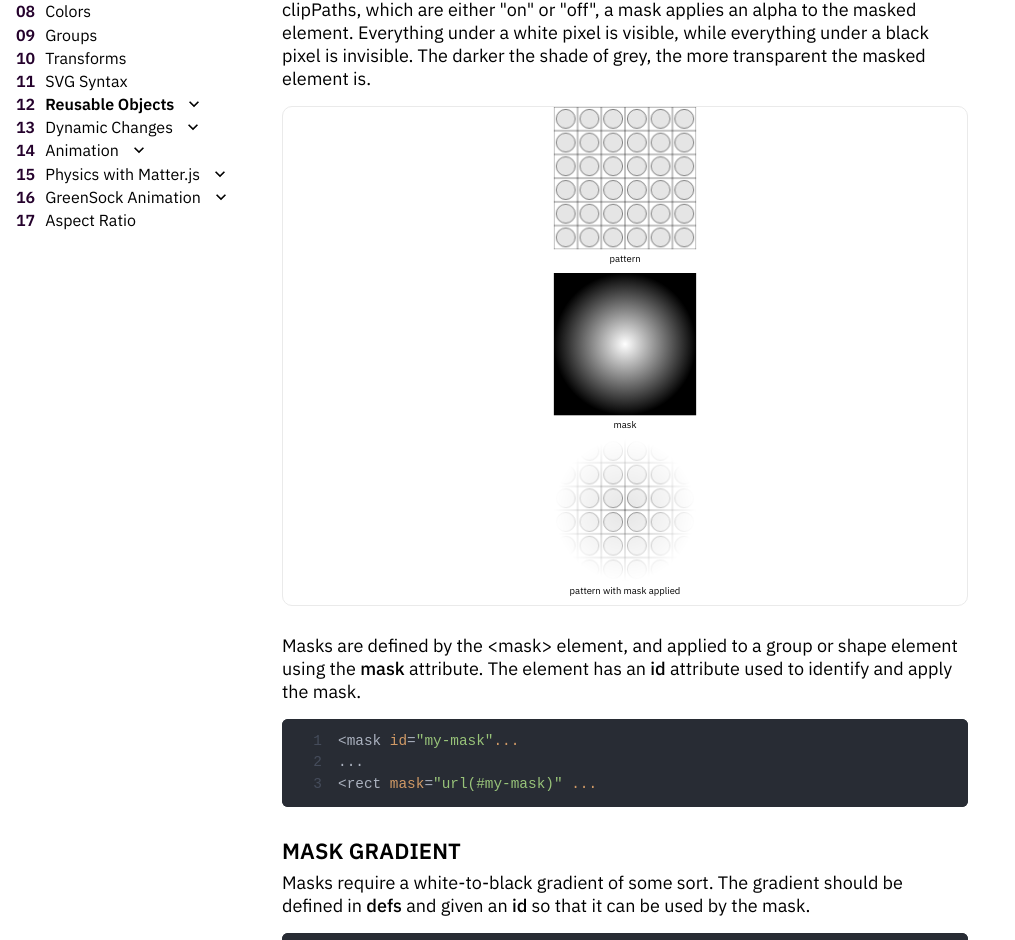
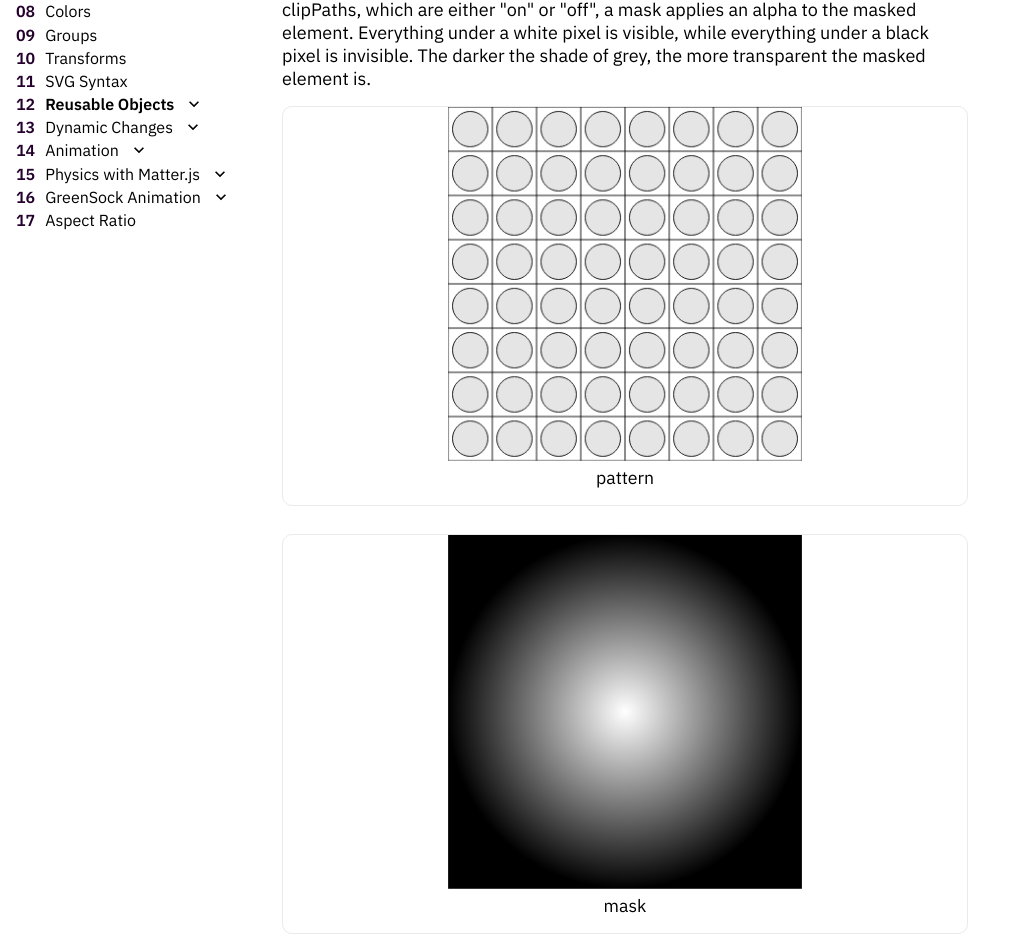
Before and after one commit to aokorodu/docsite-ccwsvgs, a React (Vite) app: page /reusable-mask in a window 1280 px wide. Shown: the part 241-1181 px from the top of the page, without its empty margins (0-1015 px from the left). Built offline with nearby package versions, Linux system fonts and the light colour scheme; a web font is replaced by a local one.

Commit message:
make mask examples bigger and more readable (#91)

```diff
--- a/src/components/reusablemaskchapter/index.tsx
+++ b/src/components/reusablemaskchapter/index.tsx
@@ -1,6 +1,47 @@
 export const MaskIntroExample = () => {
     return (<>
-        <svg width="400" height="1050" viewBox="0 0 400 1050">
+        <svg width="400" height="400" viewBox="0 0 400 450">
+            <defs>
+                <g id="simple_pattern" stroke="black" fill="none">
+                    <rect x="0" y="0" width="50" height="50" />
+                    <circle cx="25" cy="25" r="20"
+                        fill="black"
+                        fill-opacity=".1"
+                        stroke="black"
+                    />
+                </g>
+
+                <pattern id="simple_tile" x="0" y="0" width="50" height="50" patternUnits="userSpaceOnUse">
+                    <use href="#simple_pattern" x="0" y="0"></use>
+                </pattern>
+
+
+
+            </defs>
+            <rect x="0" y="0" width="400" height="400" fill="url(#simple_tile)">
+            </rect>
+            <text textAnchor="middle" dominantBaseline="hanging" x="200" y="410" fill="black" fontSize={20}>pattern</text>
+        </svg>
+        <svg width="400" height="400" viewBox="0 0 400 450">
+            <defs>
+                <g id="simple_pattern" stroke="black" fill="none">
+                    <rect x="0" y="0" width="50" height="50" />
+                    <circle cx="25" cy="25" r="20"
+                        fill="black"
+                        fill-opacity=".1"
+                        stroke="black"
+                    />
+                </g>
+                <radialGradient id="gradient">
+                    <stop offset="0%" stopColor="white" />
+                    <stop offset="100%" stopColor="black" />
+                </radialGradient>
+            </defs>
+            <rect x="0" y="0" width="400" height="400" fill="url(#gradient)">
+            </rect>
+            <text textAnchor="middle" dominantBaseline="hanging" x="200" y="410" fill="black" fontSize={20}>mask</text>
+        </svg>
+        <svg width="400" height="400" viewBox="0 0 400 450">
             <defs>
                 <g id="simple_pattern" stroke="black" fill="none">
                     <rect x="0" y="0" width="50" height="50" />
@@ -21,21 +62,16 @@ export const MaskIntroExample = () => {
                 </pattern>
 
                 <mask id="gradient_mask">
-                    <rect x="50" y="700" width="300" height="300" fill="url(#gradient)">
+                    <rect x="0" y="0" width="400" height="400" fill="url(#gradient)">
                     </rect>
                 </mask>
 
 
             </defs>
-            <rect x="50" y="0" width="300" height="300" fill="url(#simple_tile)">
+
+            <rect mask="url(#gradient_mask)" x="50" y="0" width="400" height="400" fill="url(#simple_tile)">
             </rect>
-            <text textAnchor="middle" dominantBaseline="hanging" x="200" y="310" fill="black" fontSize={20}>pattern</text>
-            <rect x="50" y="350" width="300" height="300" fill="url(#gradient)">
-            </rect>
-            <text textAnchor="middle" dominantBaseline="hanging" x="200" y="660" fill="black" fontSize={20}>mask</text>
-            <rect mask="url(#gradient_mask)" x="50" y="700" width="300" height="300" fill="url(#simple_tile)">
-            </rect>
-            <text textAnchor="middle" dominantBaseline="hanging" x="200" y="1010" fill="black" fontSize={20}>pattern with mask applied</text>
+            <text textAnchor="middle" dominantBaseline="hanging" x="200" y="410" fill="black" fontSize={20}>pattern with mask applied</text>
         </svg>
     </>)
 }
```
Also changed, not shown: src/components/reusablefilterchapter/index.tsx (indentation only).
